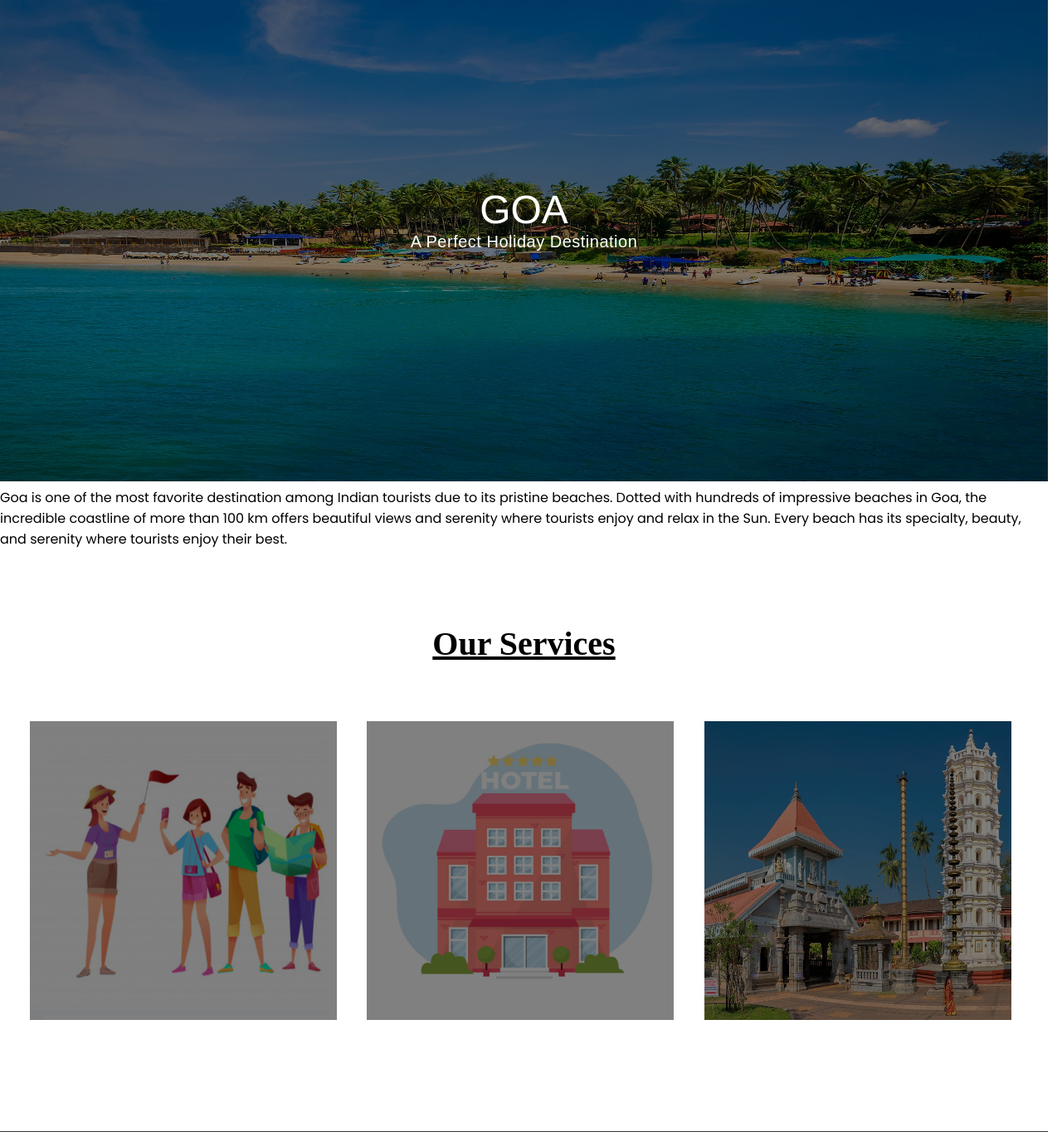
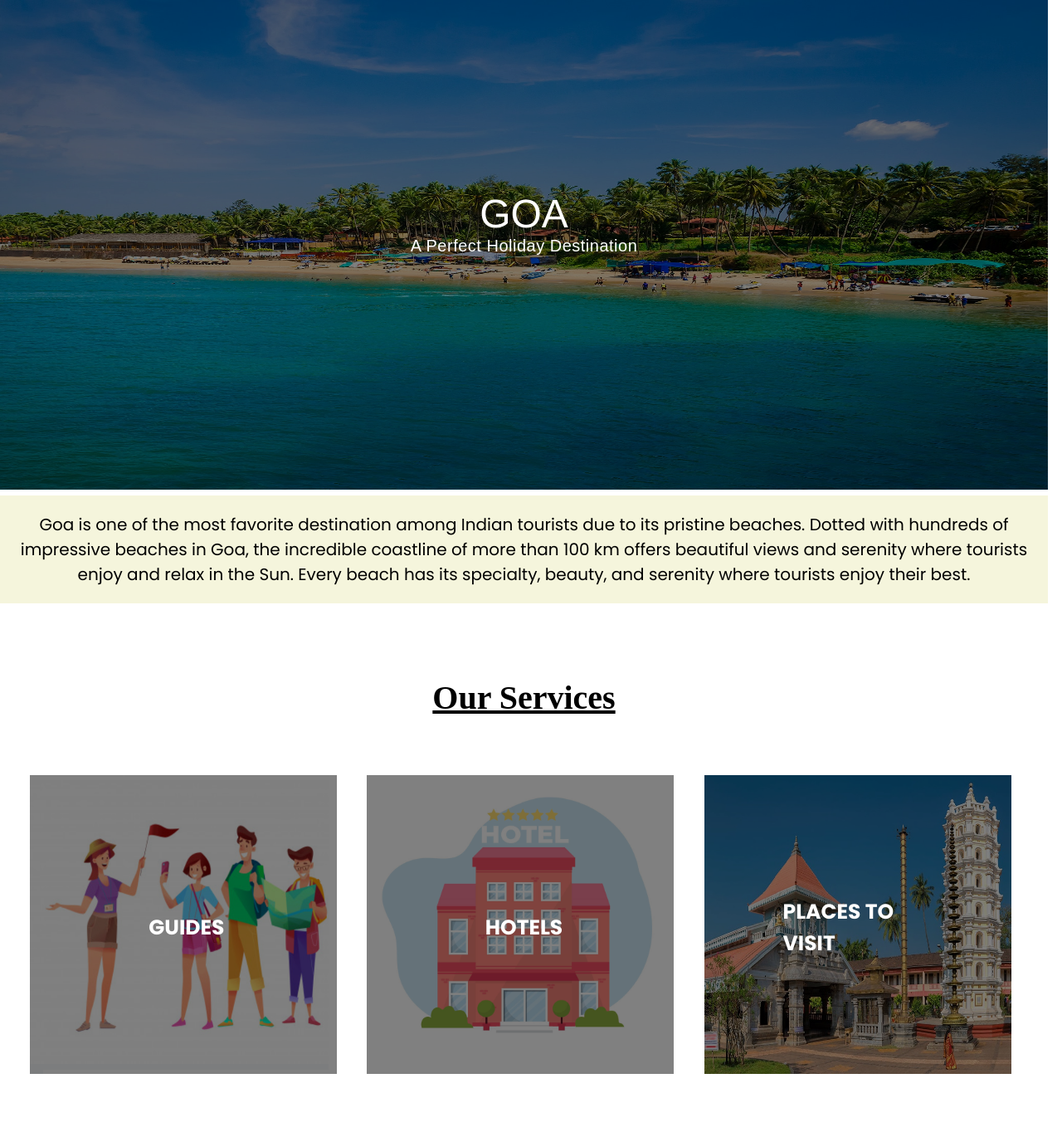
Before and after one commit to namansingh10/woc_travel, a PHP site: page /goa/goa.html in a window 1280 px wide. Shown: the part 57-1421 px from the top of the page at 83% size. Run offline with PHP 8.4, Linux system fonts and the light colour scheme.

Commit message:
Update goastyle.css

```diff
--- a/goa/goastyle.css
+++ b/goa/goastyle.css
@@ -44,19 +44,21 @@ nav ul li a {
 .homepic1 {
   filter: brightness(50%);
   width: 1263px;
-  height: 580px;
+  height: 590px;
 }
 
-.centered {
+.about {
+  font-size: 20px;
+  text-align: center;
+  padding: 20px;
+  background-color: beige;
+}
+
+.text1 {
   position: absolute;
-  top: 45%;
+  top: 50%;
   left: 50%;
-  font-family: "Franklin Gothic Medium", "Arial Narrow", Arial, sans-serif;
+  font-weight: bold;
+  font-size: 25px;
   transform: translate(-50%, -50%);
 }
-
-.centered p {
-  letter-spacing: 0.5px;
-  font-size: 20px;
-  font-family: Arial, Helvetica, sans-serif;
-}
```
